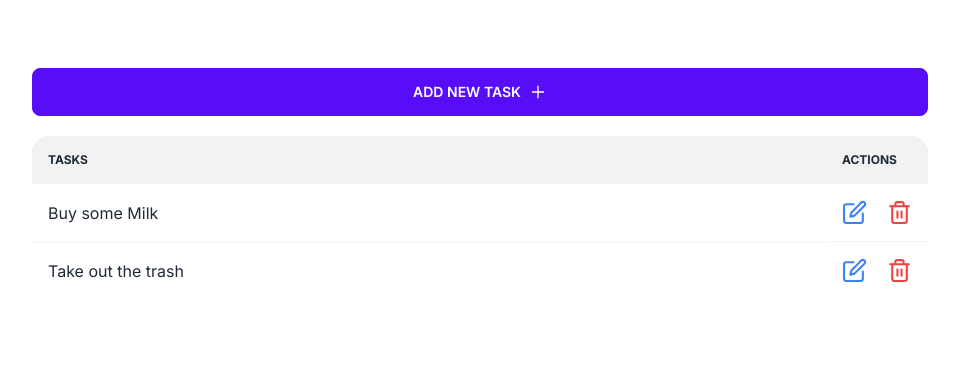
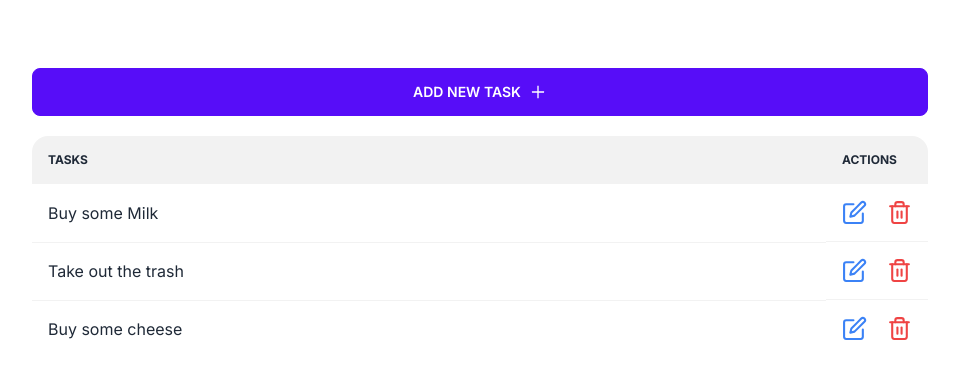
Before and after one commit to TheLordLulu/todo-app, a Next.js app: page / in a window 1280 px wide. Shown: the top 378 px of the page, without its empty margins (160-1119 px from the left). Built offline with nearby package versions, Linux system fonts and the light colour scheme; data requests are answered from the project's data file.

Commit message:
error corrections

```diff
--- a/api.ts
+++ b/api.ts
@@ -1,7 +1,9 @@
-
 
 import { ITask } from "./types/tasks"
 
+
+
+//url from local host
 const baseURl ='http://localhost:3001'
 
 
--- a/data/todos.json
+++ b/data/todos.json
@@ -7,6 +7,10 @@
     {
       "id": "e9bfbabd-08bf-4515-8a3e-22b14063d306",
       "text": "Take out the trash"
+    },
+    {
+      "id": "5c543227-c23e-44a5-ad28-4928522e7b8a",
+      "text": "Buy some cheese"
     }
   ]
 }
--- a/package.json
+++ b/package.json
@@ -14,9 +14,11 @@
     "@types/react": "18.2.0",
     "@types/react-dom": "18.2.1",
     "autoprefixer": "10.4.14",
+    "clone": "^2.1.2",
     "daisyui": "^2.51.6",
     "eslint": "8.39.0",
     "eslint-config-next": "13.3.1",
+    "express": "^4.18.2",
     "next": "13.3.1",
     "postcss": "8.4.23",
     "react": "18.2.0",
```
Also changed, not shown: 1 other file (tests, documents, lock files or other folders).
